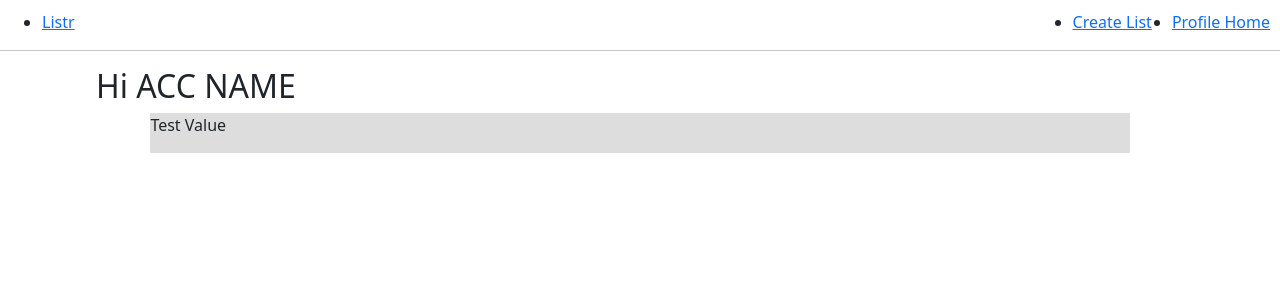
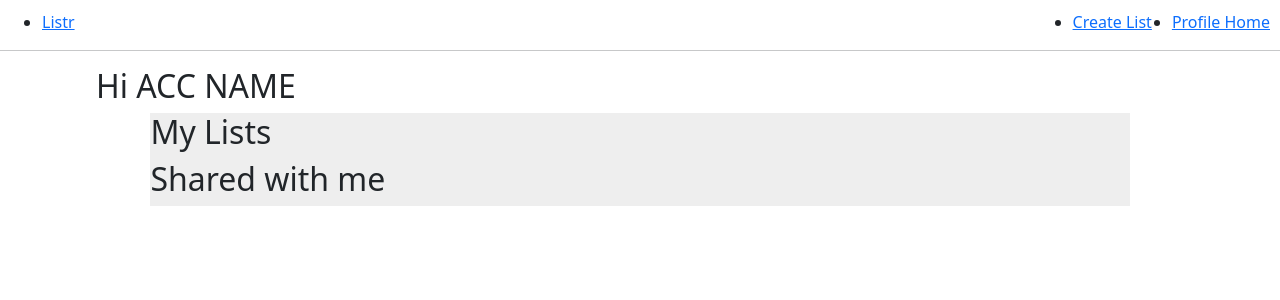
Before and after one commit to ArchTzarEyrie/listr, a React (Create React App) app: page /profile-home in a window 1280 px wide. Shown: the top 300 px of the page. Built offline with nearby package versions, Linux system fonts and the light colour scheme.

Commit message:
base implementation for a list container component

```diff
--- a/src/components/ListContainer.js
+++ b/src/components/ListContainer.js
@@ -1,9 +1,10 @@
+import '../styles/ListContainer.scss';
 
-
-const ListContainer = () => {
+const ListContainer = ({title}) => {
 
     return (
         <div>
+            <h2>{`${title}`}</h2>
         </div>
     );
 }
--- a/src/screens/ProfileHome.js
+++ b/src/screens/ProfileHome.js
@@ -1,4 +1,6 @@
 import '../styles/ProfileHome.scss';
+import '../components/ListContainer';
+import ListContainer from '../components/ListContainer';
 
 const ProfileHome = () => {
 
@@ -6,7 +8,13 @@ const ProfileHome = () => {
         <div className='profile-home-container'>
            <h2>Hi ACC NAME</h2>
            <div className='profile-home-content'>
-            <p>Test Value</p>
+            <ListContainer
+              className="profile-home-my-lists"
+              title="My Lists"
+            />
+            <ListContainer
+              title="Shared with me"
+            />
            </div>
         </div>
     );
--- a/src/styles/ProfileHome.scss
+++ b/src/styles/ProfileHome.scss
@@ -9,8 +9,12 @@
 }
 
 .profile-home-content {
-    background-color: #DDD;
+    background-color: #EEE;
     flex: 1;
     margin-right: 5%;
     margin-left: 5%;
 }
+
+.profile-home-my-lists {
+    margin-bottom: 30px;
+}
```
